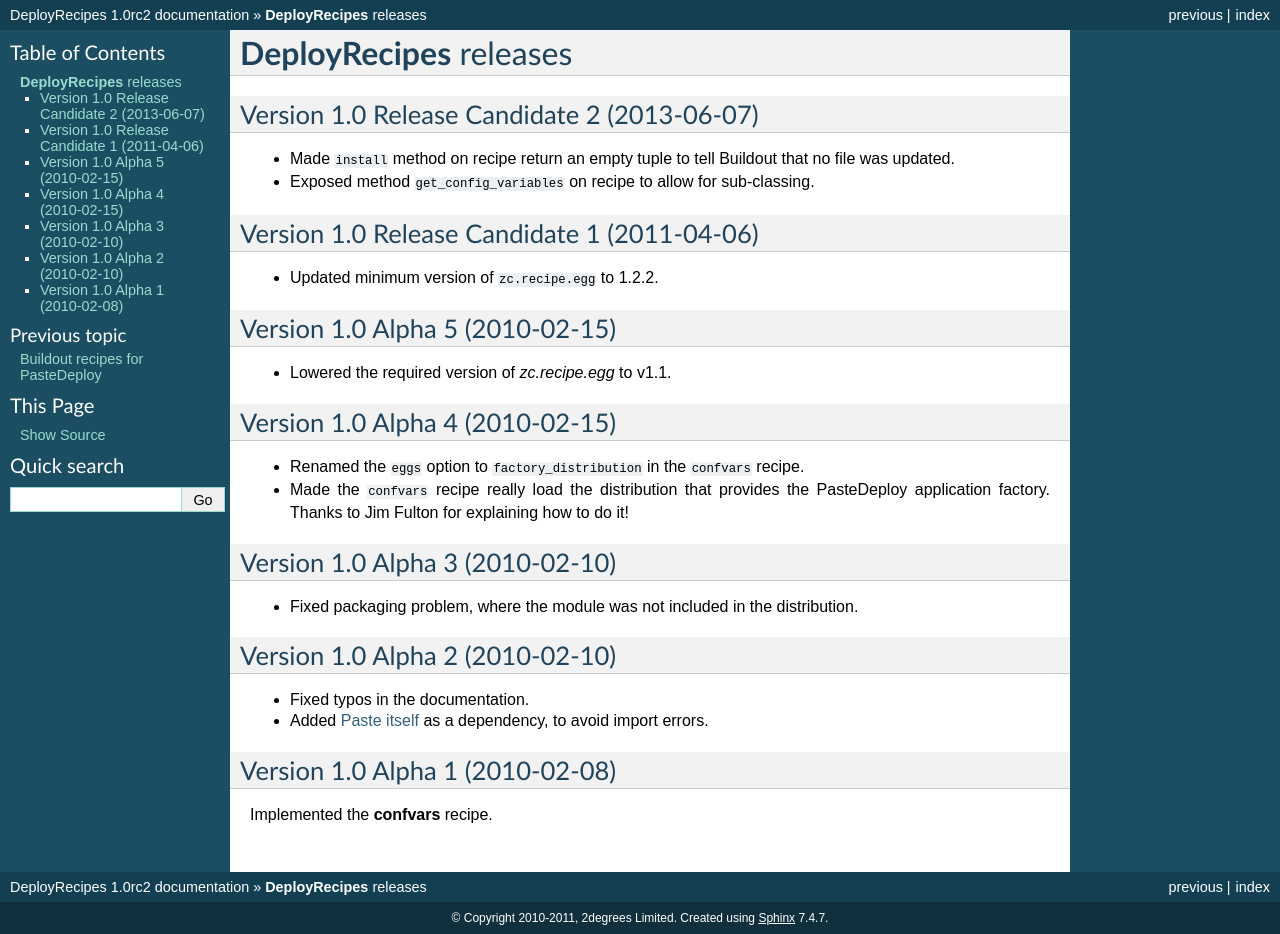
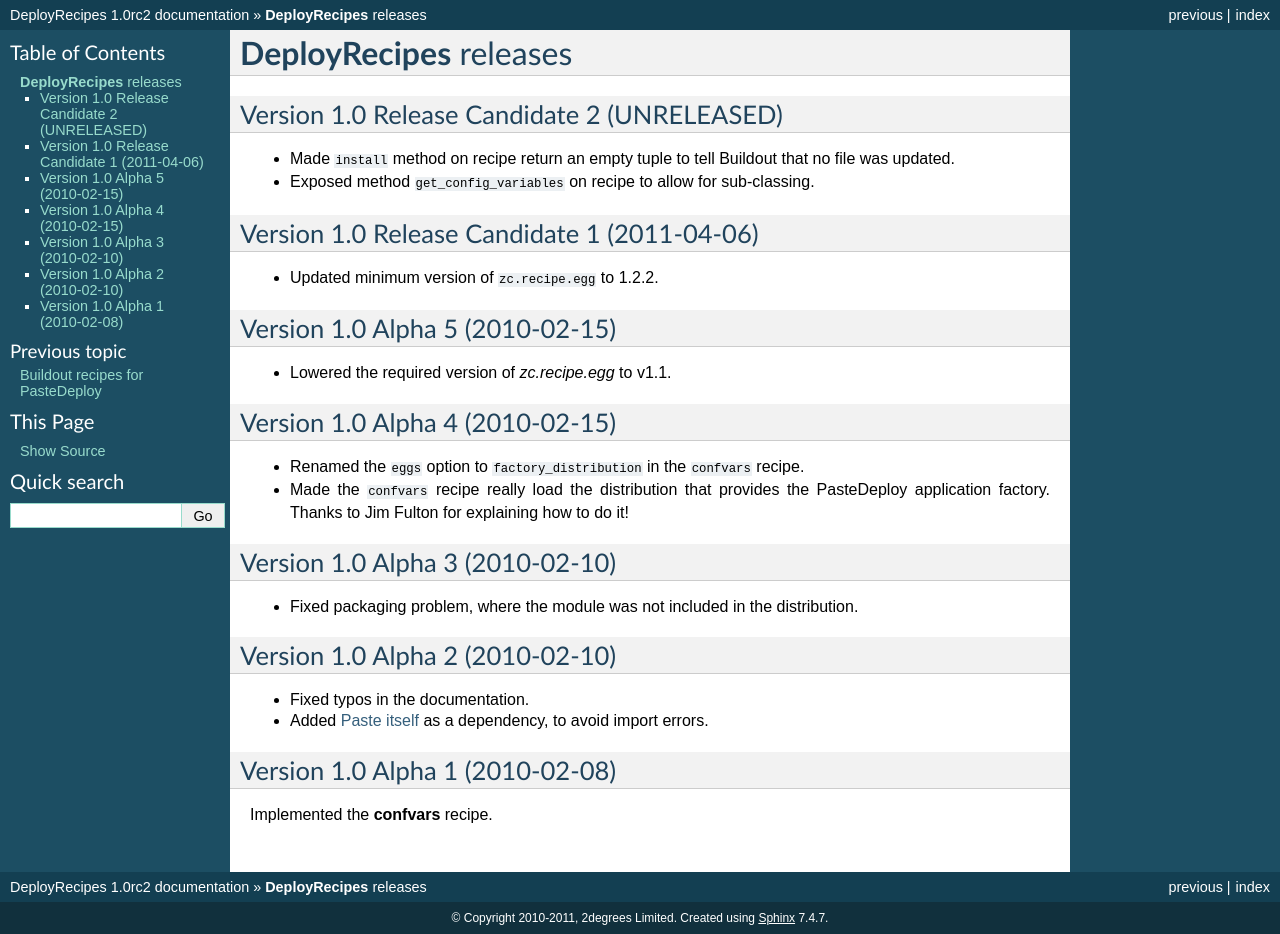
Before and after one commit to 2degrees/deployrecipes, a Sphinx documentation site: the page built from docs/source/changelog.rst, in a window 1280 px wide. Built offline with Sphinx 7.4.7, drawn with Linux system fonts in a browser that asks for light colours.

Commit message:
Set release date for version 1.0rc2 to unreleased.

```diff
--- a/docs/source/changelog.rst
+++ b/docs/source/changelog.rst
@@ -1,7 +1,7 @@
 **DeployRecipes** releases
 ==========================
 
-Version 1.0 Release Candidate 2 (2013-06-07)
+Version 1.0 Release Candidate 2 (UNRELEASED)
 --------------------------------------------
 
 - Made ``install`` method on recipe return an empty tuple to tell Buildout that
```
